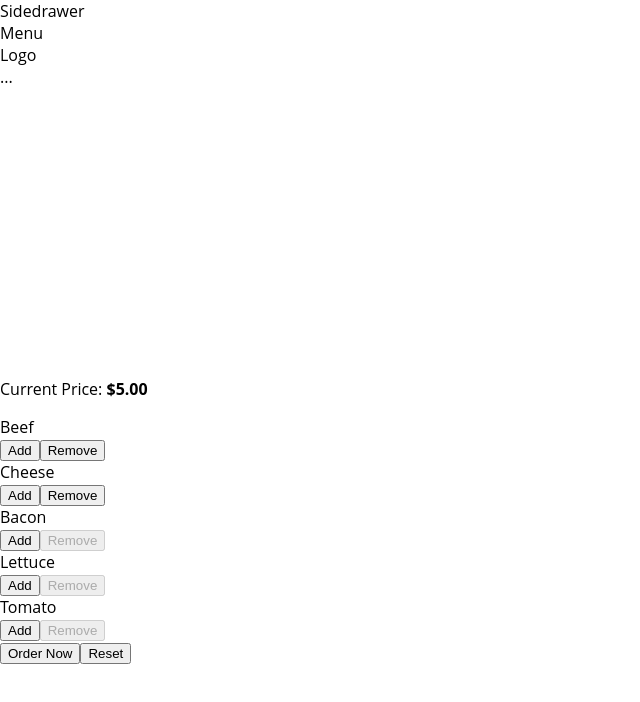
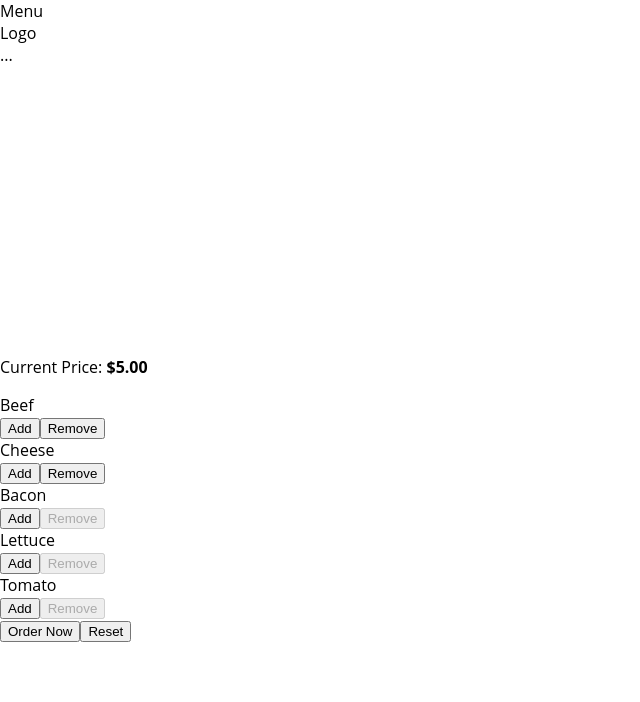
Before and after one commit to d-mui22/Burger-Project, a React app: page / in a window 1280 px wide. Shown: the top 702 px of the page, without its empty margins (0-640 px from the left). Built offline with nearby package versions, Linux system fonts and the light colour scheme.

Commit message:
toolbar created

```diff
--- a/src/components/Layout/Layout.js
+++ b/src/components/Layout/Layout.js
@@ -4,7 +4,6 @@ import Toolbar from '../Navigation/Toolbar/Toolbar'
 
 const layout = (props) => (
   <Fragment>
-    <div>Sidedrawer</div>
     <Toolbar/>
     <main className={classes.Content}>
       {props.children}
```
